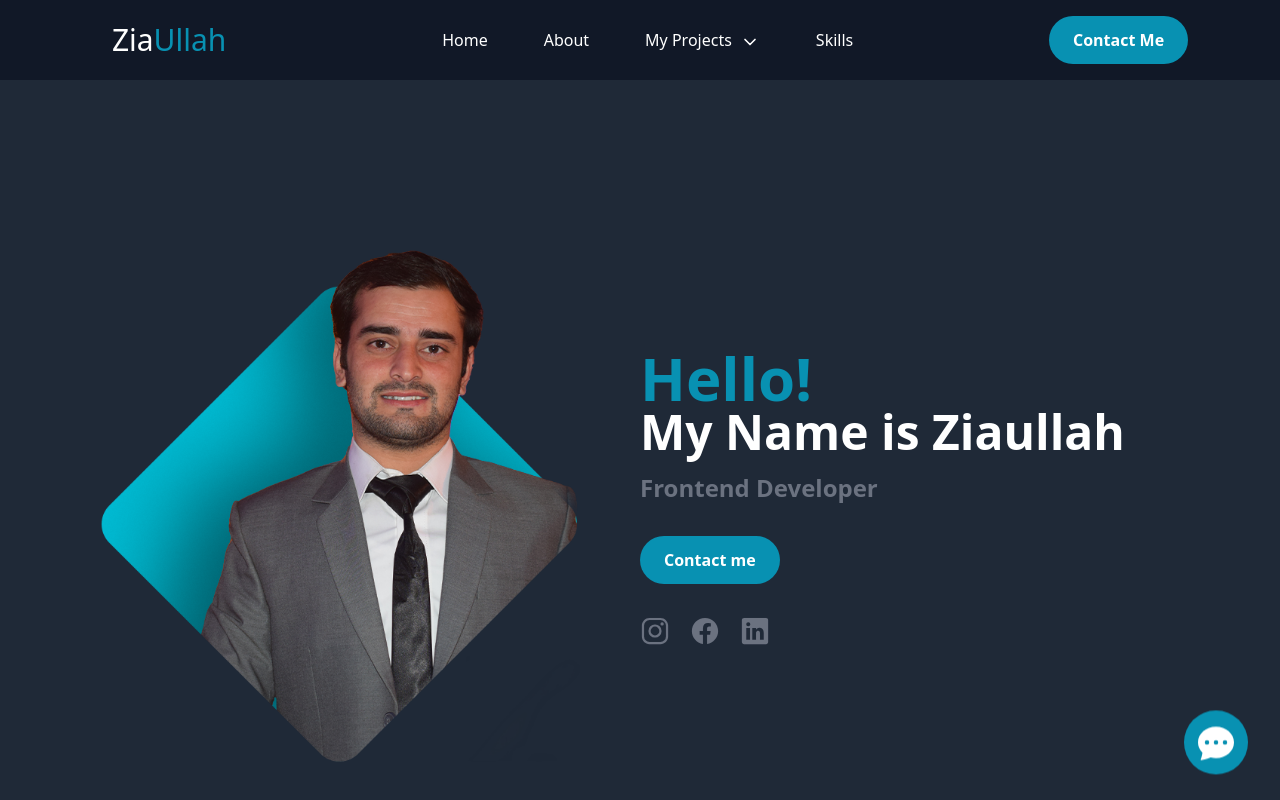
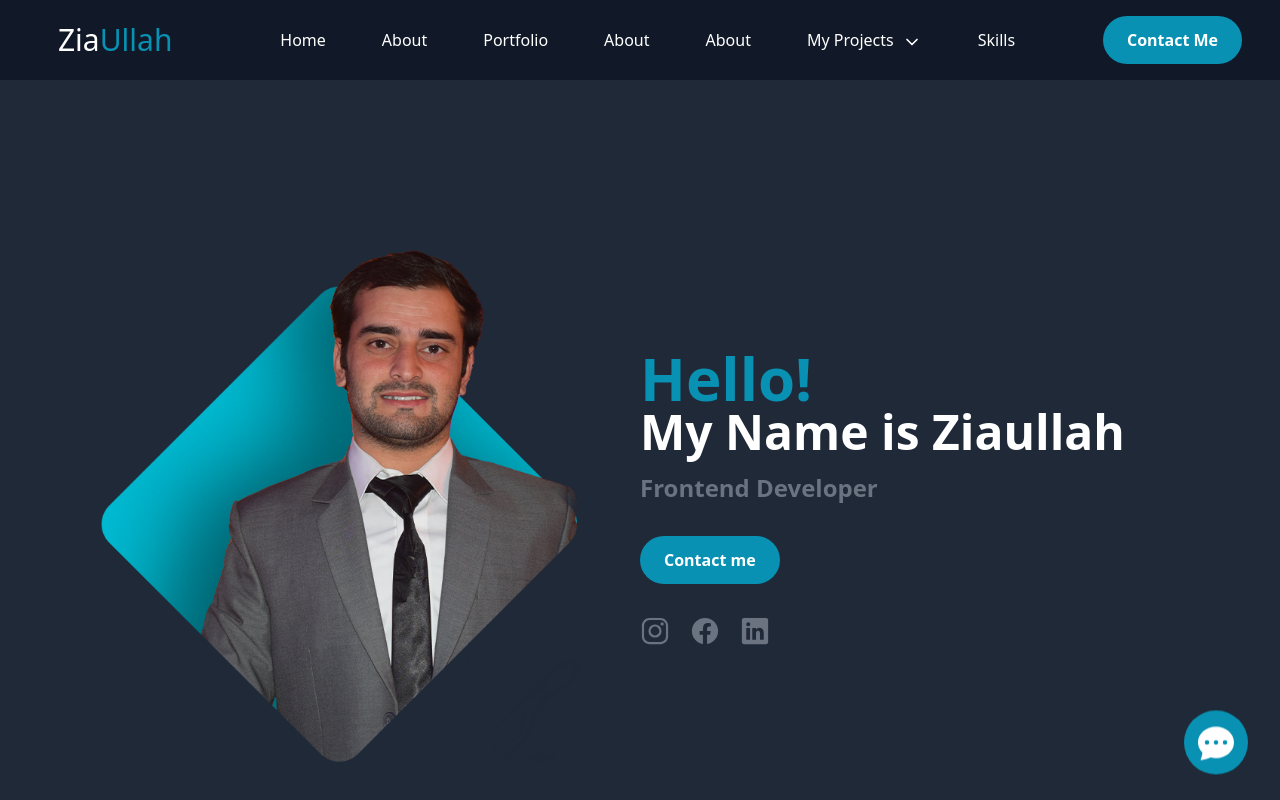
Before and after one commit to ziaullah667773/portfolios, a Next.js app: page / in a window 1280 px wide. Shown: the top 800 px of the page. Built offline with nearby package versions, Linux system fonts and the light colour scheme; some icons are missing.

Commit message:
Update Navbar.js

```diff
--- a/components/Navbar.js
+++ b/components/Navbar.js
@@ -34,6 +34,19 @@ const Navbar = () => {
               </Link>
             </li>
             <li>
+              <Link href={"/about"} className="py-7 px-3 inline-block">
+              About
+              </Link>
+            </li>
+            <li>
+              <Link href={"/portfolio"} className="py-7 px-3 inline-block">
+              Portfolio
+              </Link>
+            </li>  <li>
+              <Link href={"/about"} className="py-7 px-3 inline-block">
+              About
+              </Link>
+            </li>  <li>
               <Link href={"/about"} className="py-7 px-3 inline-block">
               About
               </Link>
```
